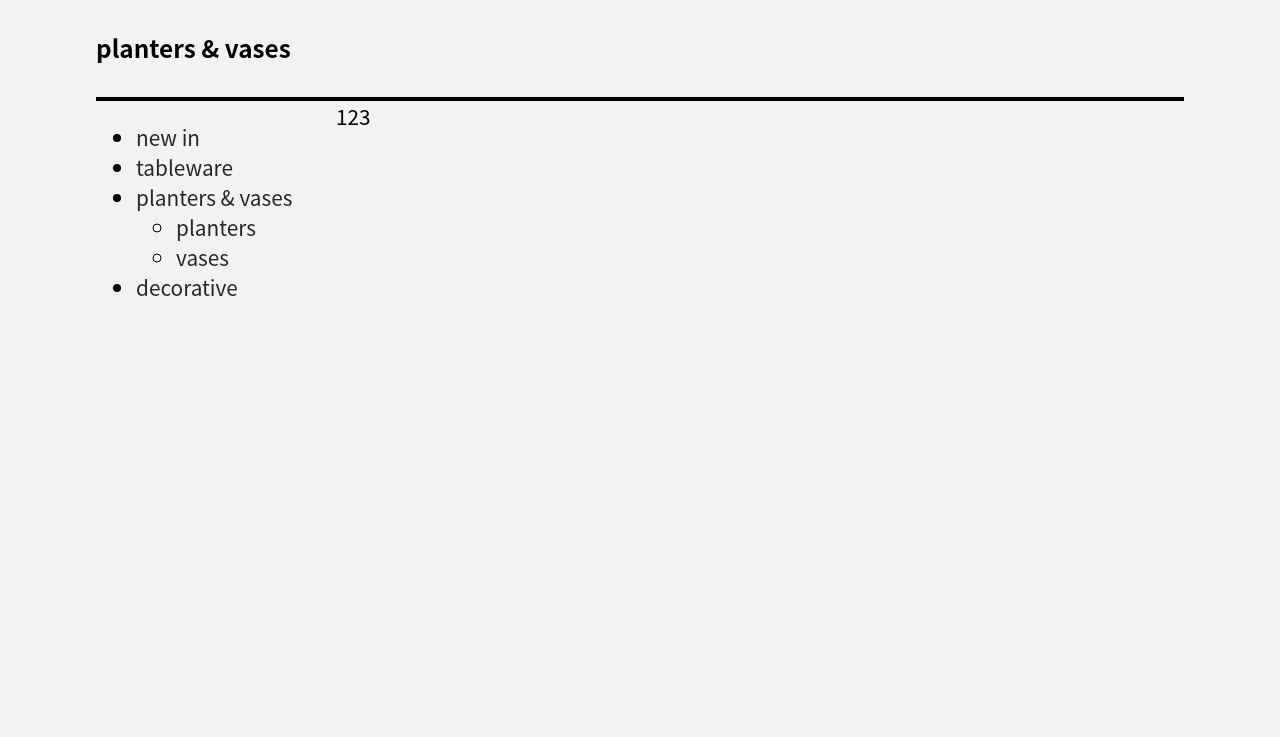
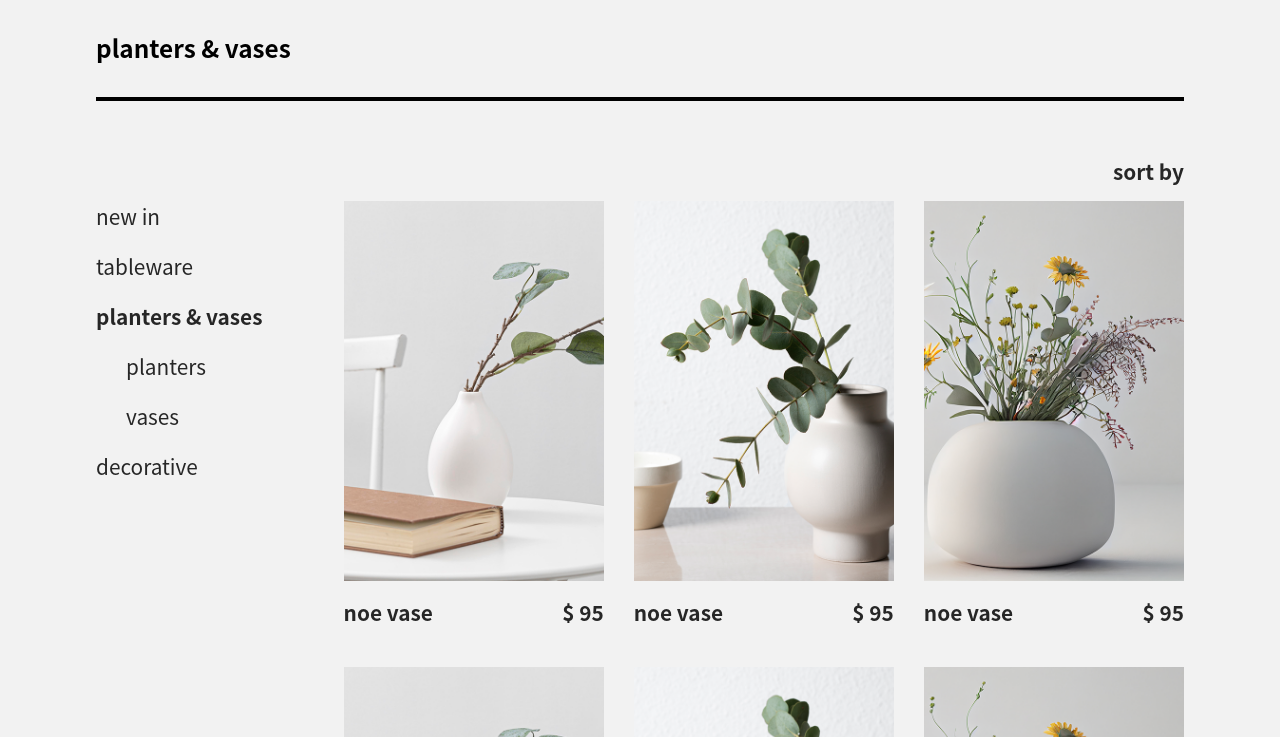
Before and after one commit to erinlin6699889/kos, a plain HTML site: page Kos/shop.html in a window 1280 px wide. Shown: the part 63-800 px from the top of the page. Drawn offline with Linux system fonts and the light colour scheme.

Commit message:
商店電腦版

```diff
--- a/Kos/css/shop.css
+++ b/Kos/css/shop.css
@@ -1,10 +1,12 @@
 
+/* 商店區塊 */
 .content {
 	width: 100%;
 	display: flex;
 	justify-content: center;
 }
 
+/* 商店標題 */
 .shop-title {
     margin-top: 60px;
     width: 100%;
@@ -15,13 +17,121 @@
     align-items: center;
 }
 
+/* 商店外層 */
+.shop-wrapper {
+    width: 100%;
+    margin-top: 40px;
+    height: calc(100vh - 204px);
+}
+
+/* 商店選單 */
 .shop-menu {
-    width: 240px;
+    width: 20%;
+    height: 100%;
     float: left;
 }
 
+/* 商店選單 ul */
+.shop-menu ul.shop-list {
+    list-style: none;
+    padding-left: 0px;
+    margin-top: 60px;
+}
+
+/* 商店選單 ul li */
+.shop-menu ul.shop-list li {
+    list-style: none;
+    margin: 20px 0px;
+}
+
+/* 商店選單 ul li ul */
+.shop-menu ul.shop-list > li > ul {
+    padding-left: 30px;
+}
+
+/* 商店選單 ul li a.active */
+.shop-menu ul.shop-list li a.active {
+    font-weight: bold;
+}
+
+/* 商店內容區塊 */
 .shop-content {
-    width: calc(100% - 240px);
-    height: 300px;
+    width: 80%;
+    height: 100%;
     float: left;
 }
+
+/* 商品區塊 */
+.product-toolbar {
+    width: 100%;
+    height: 60px;
+}
+
+/* 手機板商品選單 */
+.product-toolbar .product-all {
+    width: 50%;
+    height: 100%;
+    float: left;
+    display: flex;
+    justify-content: start;
+    align-items: center;
+    font-weight: bold;
+}
+
+/* 排序選單 */
+.product-toolbar .product-sort {
+    width: 100%;
+    height: 100%;
+    float: left;
+    display: flex;
+    justify-content: end;
+    align-items: center;
+    font-weight: bold;
+}
+
+/* 商品展示區塊 */
+.product-area {
+    width: 100%;
+    height: calc(100% - 60px);
+    overflow-y: auto;
+}
+
+/* 商品展示區塊 橫向卷軸-底 */
+/* .product-area::-webkit-scrollbar {
+    width: 10px;
+    height: 5px;
+    margin-left: 10px;
+    background-color: var(--webkit-scrollbar-color);
+} */
+
+/* 商品展示區塊 橫向卷軸*-軸 */
+/* .product-area::-webkit-scrollbar-thumb {
+    background: var(--webkit-scrollbar-thumb-color);
+} */
+
+/* 商品 */
+.product-area .product-item {
+    width: calc((100% - 90px) / 3);
+    float: left;
+    margin: 0px 0px 40px 30px;
+}
+
+/* 商品圖片 */
+.product-area .product-item img {
+    object-fit: cover;
+    width: 100%;
+    height: 380px;
+    margin-bottom: 10px;
+}
+
+/* 商品名稱 */
+.product-area .product-item .product-name {
+    float: left;
+	font-weight: bold;
+}
+
+/* 商品價格 */
+.product-area .product-item .product-price {
+    float: right;
+	font-weight: bold;
+}
--- a/Kos/shop.html
+++ b/Kos/shop.html
@@ -85,7 +85,7 @@
 						<li><a href="#">new in</a></li>
 						<li><a href="#">tableware</a></li>
 						<li class="has-sub">
-							<a href="#">planters & vases</a>
+							<a href="#" class="active">planters & vases</a>
 							<ul>
 								<li><a href="#">planters</a></li>
 								<li><a href="#">vases</a></li>
@@ -97,41 +97,17 @@
 
 				<!-- 商品陳列區塊 -->
 				<div class="shop-content">
-					123
-
 					<!-- 商品排序 -->
-					<!-- <div class="product-sort">
-						<div>all</div>
-						<div>sort by</div>
-					</div> -->
+					<div class="product-toolbar">
+						<!-- <div class="product-all">all</div> -->
+						<a href="#" class="product-sort">sort by</a>
+					</div>
 
 					<!-- 商品陳列 -->
-					<!-- <div class="product-area"> -->
+					<div class="product-area">
 
 						<!-- 商品項目 -->
-						<!-- <div class="product-item">
-							<a href="#">
-								<img src="asset/shop-01.png" />
-								<div class="product-title">
-									<span class="product-name">noe vase</span>
-									<span class="product-price">$ 95</span>
-								</div>
-							</a>
-						</div> -->
-
-						<!-- 商品項目 -->
-						<!-- <div class="product-item">
-							<a href="#">
-								<img src="asset/shop-01.png" />
-								<div class="product-title">
-									<span class="product-name">noe vase</span>
-									<span class="product-price">$ 95</span>
-								</div>
-							</a>
-						</div> -->
-
-						<!-- 商品項目 -->
-						<!-- <div class="product-item">
+						<div class="product-item">
 							<a href="#">
 								<img src="asset/shop-01.png" />
 								<div class="product-title">
@@ -140,7 +116,63 @@
 								</div>
 							</a>
 						</div>
-					</div> -->
+
+						<!-- 商品項目 -->
+						<div class="product-item">
+							<a href="#">
+								<img src="asset/shop-02.png" />
+								<div class="product-title">
+									<span class="product-name">noe vase</span>
+									<span class="product-price">$ 95</span>
+								</div>
+							</a>
+						</div>
+
+						<!-- 商品項目 -->
+						<div class="product-item">
+							<a href="#">
+								<img src="asset/shop-03.png" />
+								<div class="product-title">
+									<span class="product-name">noe vase</span>
+									<span class="product-price">$ 95</span>
+								</div>
+							</a>
+						</div>
+
+						<!-- 商品項目 -->
+						<div class="product-item">
+							<a href="#">
+								<img src="asset/shop-01.png" />
+								<div class="product-title">
+									<span class="product-name">noe vase</span>
+									<span class="product-price">$ 95</span>
+								</div>
+							</a>
+						</div>
+
+						<!-- 商品項目 -->
+						<div class="product-item">
+							<a href="#">
+								<img src="asset/shop-02.png" />
+								<div class="product-title">
+									<span class="product-name">noe vase</span>
+									<span class="product-price">$ 95</span>
+								</div>
+							</a>
+						</div>
+
+						<!-- 商品項目 -->
+						<div class="product-item">
+							<a href="#">
+								<img src="asset/shop-03.png" />
+								<div class="product-title">
+									<span class="product-name">noe vase</span>
+									<span class="product-price">$ 95</span>
+								</div>
+							</a>
+						</div>
+
+					</div>
 
 				</div>
 
```
